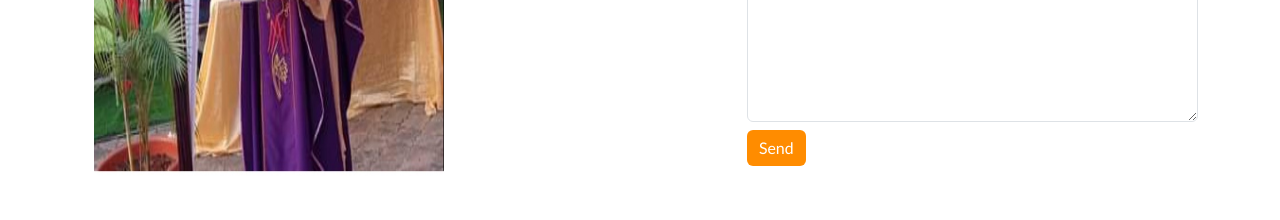
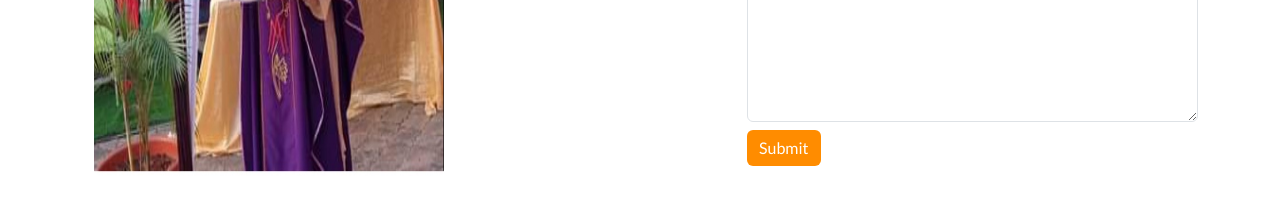
Before and after one commit to Ceecosmo/portfolio3, a React (Vite) app: page / in a window 1280 px wide. Shown: the part 2560-2780 px from the top of the page. Built offline with nearby package versions, Linux system fonts and the light colour scheme.

Commit message:
Update Form.jsx

```diff
--- a/src/components/Form.jsx
+++ b/src/components/Form.jsx
@@ -1,4 +1,3 @@
-
 import React, { useState } from 'react'
 import axios from 'axios'
 function Form() {
@@ -39,7 +38,7 @@ function Form() {
     if (!formData.message.trim()) {
       errors.message = 'Message is required';
     } else if (formData.message.length < 10) {
-      errors.message = 'Text is too small, More text required'
+      errors.message = 'Text is too small, More than 9 text required'
     }
     // You can add more validation rules for other fields as needed
     setErrors(errors);
@@ -48,7 +47,17 @@ function Form() {
 
 
 
+  // const handleSubmit = (e) => {
+  //   e.preventDefault();
+  //   if (validateForm()) {
+  //     // Process form submission
+  //     alert('Message sent Successfully')
 
+  //     console.log(formData);
+  //     // Redirect to another page
+  //     window.location.href = '/Contact';
+  //   }
+  // };
 
 
 
@@ -58,23 +67,25 @@ function Form() {
     e.preventDefault();
     if (validateForm()) {
 
-      try {
-
+      try{
 
         const response = await axios.post('https://priestwelfareadmin.onrender.com/contact/postcontact/', formData);
         console.log('Form submitted:', response.data);
         //Assuming the form submission was successful, you can handle it here
-        // Process form submission
-        alert('Message sent Successfully');
+         // Process form submission
+      alert('Message sent Successfully');
 
-        //page reload
-        window.location.reload();
+      //page reload
+      window.location.reload();
       } catch (error) {
         console.error('Error submitting form', error);
         //Handle error accordingly
 
 
-
+         // console.log(formData);
+      // Redirect to another page
+      //page reload
+      // window.location.href = '/Contact';
       }
 
 
@@ -120,7 +131,7 @@ function Form() {
         {errors.message && <div className='invalid-feedback'>{errors.message}</div>}
 
 
-        <button className="btn btn-danger mt-2">Send</button>
+        <button className="btn btn-danger mt-2">Submit</button>
       </form>
 
 
```
